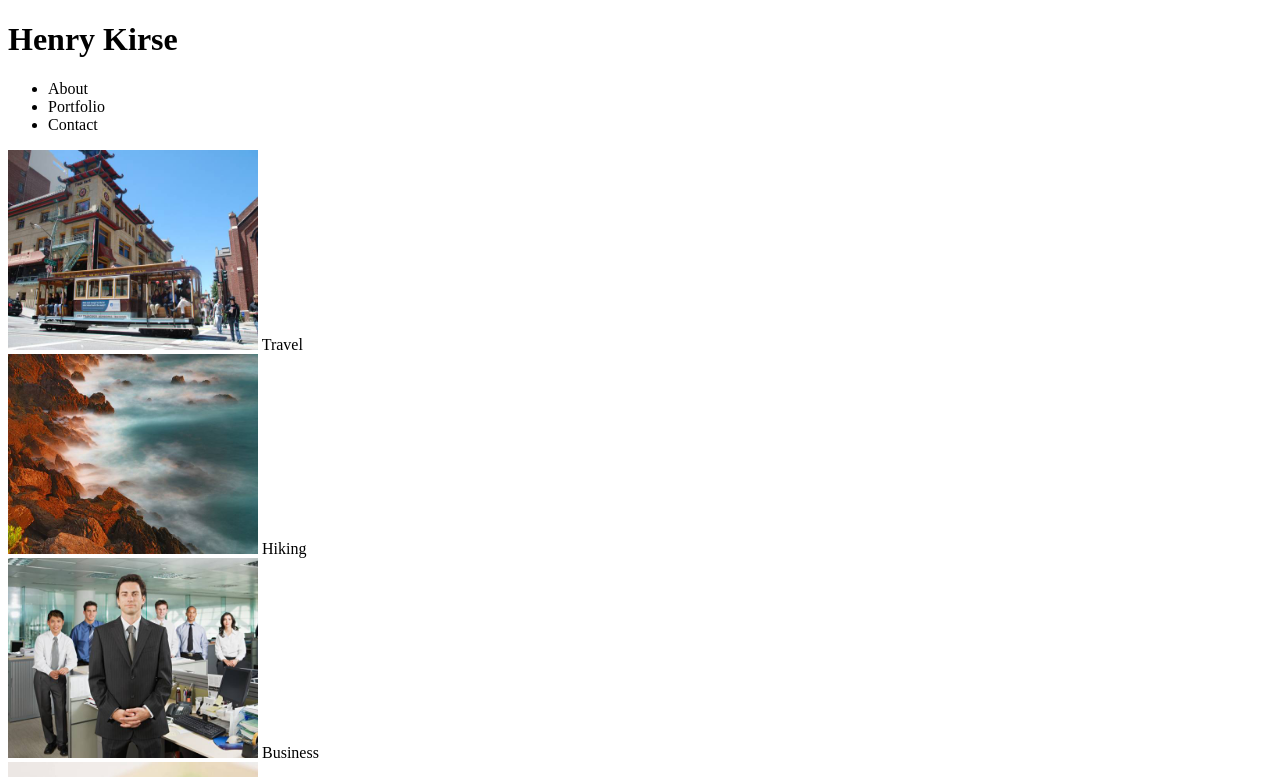
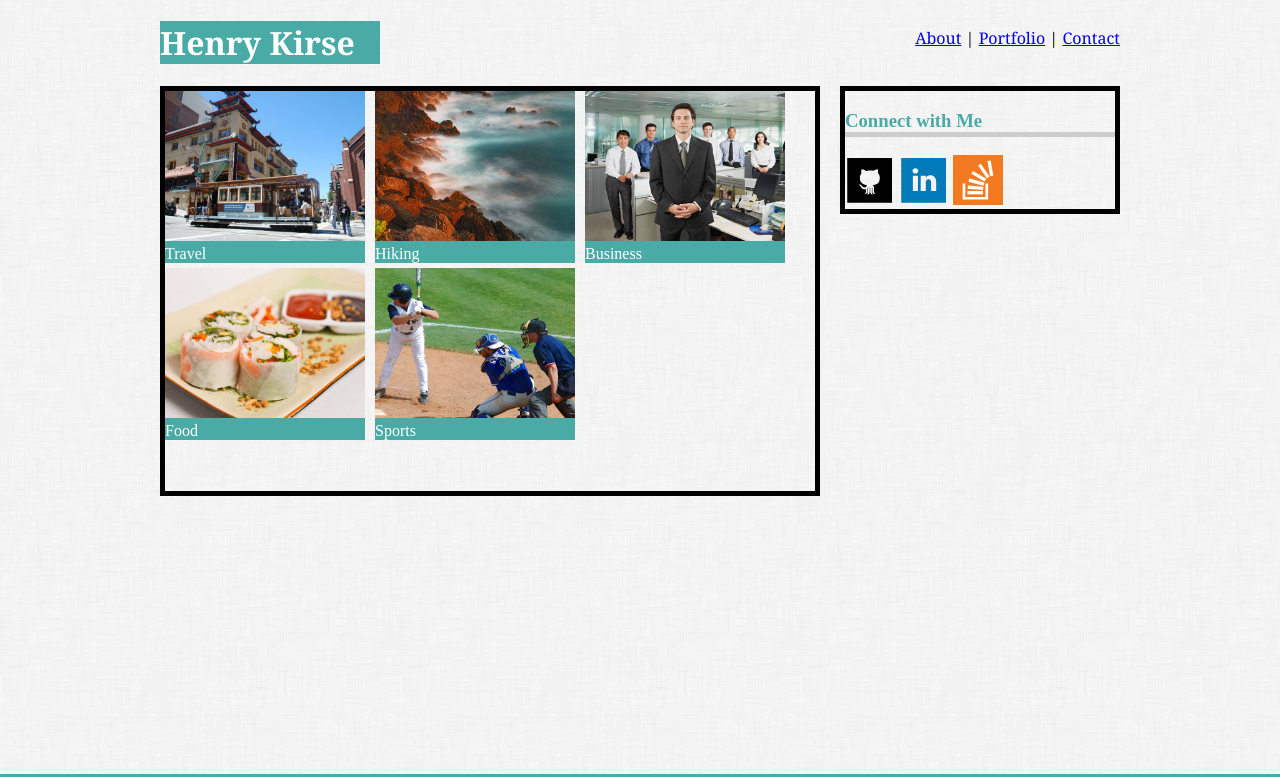
Before and after one commit to hkirse/Basic-Portfolio, a plain HTML site: page portfolio.html in a window 1280 px wide. Shown: the top 777 px of the page. Drawn offline with Linux system fonts and the light colour scheme; files whose address does not match are found by name.

Commit message:
Basic-Portfolio

```diff
--- a/assets/css/style.css
+++ b/assets/css/style.css
@@ -1,7 +1,6 @@
 /*background image*/
 body {
     background-image: url(C:\Users\hkirs\Desktop\Basic-Portfolio\assets\images\dust_scratches.png);
-    background-color: #cccccc;
 }
 
 /* My name background color and font */
@@ -11,6 +10,7 @@ h1
     width: 220px;
     margin-left: 152px;
     font-family: 'Georgia', Times, Times New Roman, serif;
+    color: white
     }
 
 /* Right aligned inline list */
@@ -74,6 +74,62 @@ h3 {
     #cccccc;
     color: #4aaaa5
 }
+/* Portfolio formatting */
+.travel {
+    background-color: #4aaaa5;
+    color: white;
+    float: left;
+    margin-right: 10px;
+    margin-bottom: 5px;
+
+}
+
+.Traveltext{
+        position: absolute;
+        top: 50%;
+        left: 50%;
+        transform: translate(-50%, -50%);
+    }
+
+
+.hiking{
+    background-color: #4aaaa5;
+    color: white;
+    float: left;
+    margin-right: 10px;
+    margin-bottom: 5px;
+}
+
+.business{
+    background-color: #4aaaa5;
+    color: white;
+    float: left;
+    margin-right: 10px;
+    margin-bottom: 5px;
+}
+
+.food{
+    background-color: #4aaaa5;
+    color: white;
+    float: left;
+    margin-right: 10px;
+    margin-bottom: 5px;
+}
+
+.sports{
+    background-color: #4aaaa5;
+    color: white;
+    float: left;
+    margin-right: 10px;
+    margin-bottom: 5px;
+}
+
+/* Making message box larger */
+.Message{
+    height: 100px !important;
+    width: 400px;
+    font-size: 14px !important;
+}
 
 /* Fixed footer */
 .footer {
--- a/portfolio.html
+++ b/portfolio.html
@@ -5,8 +5,8 @@
   <meta charset="UTF-8">
   <title>Basic-Portfolio</title>
 
-  <!-- Don't move the HTML or CSS file. Use Relative Linking -->
-  <link rel="stylesheet" type="text/css" href="Test/activity_css_021718.txt">
+  <!-- Link to CSS sheets -->
+  <link rel="stylesheet" type="text/css" href="C:\Users\hkirs\Desktop\Basic-Portfolio\assets\css\style.css">
 
 </head>
 <!-- Header section with "About", "Portfolio" and "Contact" list -->
@@ -14,51 +14,17 @@
     <header>
       <h1>Henry Kirse</h1>
 
-      <ul id="menu">
-        <li>About</li>
-        <li>Portfolio</li>
-        <li>Contact</li>
-      </ul>
+      <div id="headerlist">
+        <ul>
+          <li><a href="C:\Users\hkirs\Desktop\Basic-Portfolio\index.html">About</a></li>
+          <li><a href="C:\Users\hkirs\Desktop\Basic-Portfolio\portfolio.html">Portfolio</a></li>
+          <li><a href="C:\Users\hkirs\Desktop\Basic-Portfolio\contact.html">Contact</a></li>
+        </ul>
+      </div>
     </header>
 
-<!-- "Portfolio" section with pictures and text -->
-<div class='travel'>
-    <img id="Travel" src="C:\Users\hkirs\Desktop\Basic-Portfolio\assets\images\city_placeholder.jpg"
-    width="250" height="200" alt="city picture">
-
-    Travel
-</div>
-
-<div class='hiking'>
-    <img id="Hiking" src="C:\Users\hkirs\Desktop\Basic-Portfolio\assets\images\nature_placeholder.jpg"
-    width="250" height="200" alt="nature">
-
-    Hiking
-</div>
-
-<div class='business'>
-    <img id="Buisness" src="C:\Users\hkirs\Desktop\Basic-Portfolio\assets\images\business_placeholder.jpg"
-    width="250" height="200" alt="business">
-
-    Business
-</div>
-
-<div class='food'>
-    <img id="Food" src="C:\Users\hkirs\Desktop\Basic-Portfolio\assets\images\food_placeholder.jpg"
-    width="250" height="200" alt="food">
-
-    Food
-</div>
-
-<div class='sports'>
-    <img id="Sports" src="C:\Users\hkirs\Desktop\Basic-Portfolio\assets\images\sport_placeholder.jpg"
-    width="250" height="200" alt="sports">
-
-    Sports
-</div>
-
-<!-- "Conect with Me" box -->
-<div class='container 2'>
+    <!-- "Conect with Me" box -->
+<div class='sidebar'>
     <h3>Connect with Me</h3>
 
     <img id="Git Hub" src="C:\Users\hkirs\Desktop\Basic-Portfolio\assets\images\github_square_black_107109.svg"
@@ -71,6 +37,46 @@
     width="50" height="50" alt="Stack Overflow">
   </div>
 
+<!-- "Portfolio" section with pictures and text -->
+<div class="container">
+<div class='travel'>
+    <img id="Travel" src="C:\Users\hkirs\Desktop\Basic-Portfolio\assets\images\city_placeholder.jpg"
+    width="200" height="150" alt="city picture">
+
+<div class"Traveltext">Travel</div>
+</div>
+
+<div class='hiking'>
+    <img id="Hiking" src="C:\Users\hkirs\Desktop\Basic-Portfolio\assets\images\nature_placeholder.jpg"
+    width="200" height="150" alt="nature">
+
+<div class"Hiking text">Hiking</div>
+</div>
+
+<div class='business'>
+    <img id="Buisness" src="C:\Users\hkirs\Desktop\Basic-Portfolio\assets\images\business_placeholder.jpg"
+    width="200" height="150" alt="business">
+
+<div class="Business text">Business</div>
+</div>
+
+<div class='food'>
+    <img id="Food" src="C:\Users\hkirs\Desktop\Basic-Portfolio\assets\images\food_placeholder.jpg"
+    width="200" height="150" alt="food">
+
+<div class="Food text">Food</div>
+</div>
+
+<div class='sports'>
+    <img id="Sports" src="C:\Users\hkirs\Desktop\Basic-Portfolio\assets\images\sport_placeholder.jpg"
+    width="200" height="150" alt="sports">
+
+<div class="Sports text">Sports</div>
+</div>
+</div>
+
+
+
 <!-- Footer section -->
   <div class='footer'>Copyright © 2018 Henry Kirse
   </div>
```
Also changed, not shown: contact.html (+32 -25 lines), index.html (+3 -3 lines).
